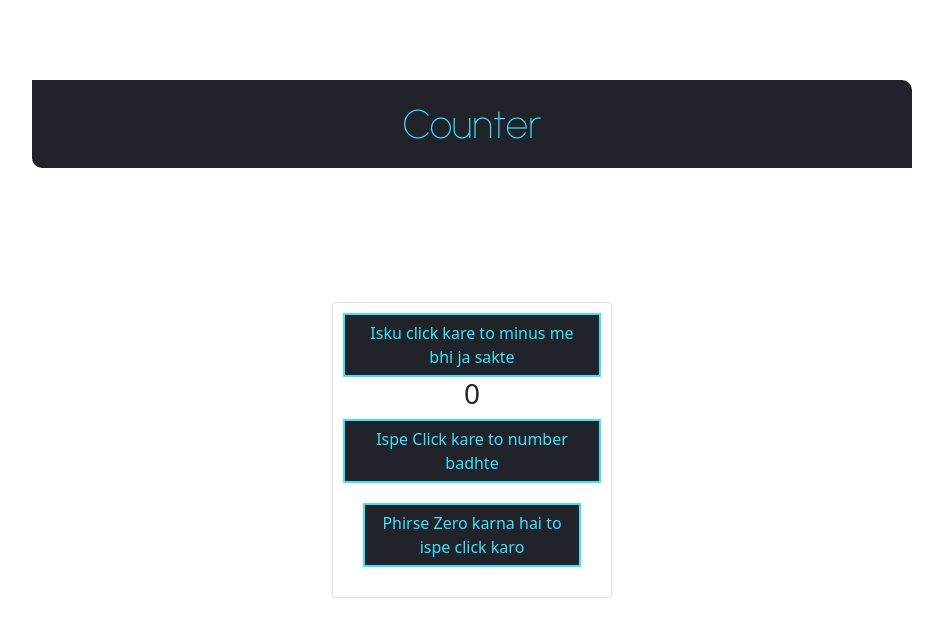
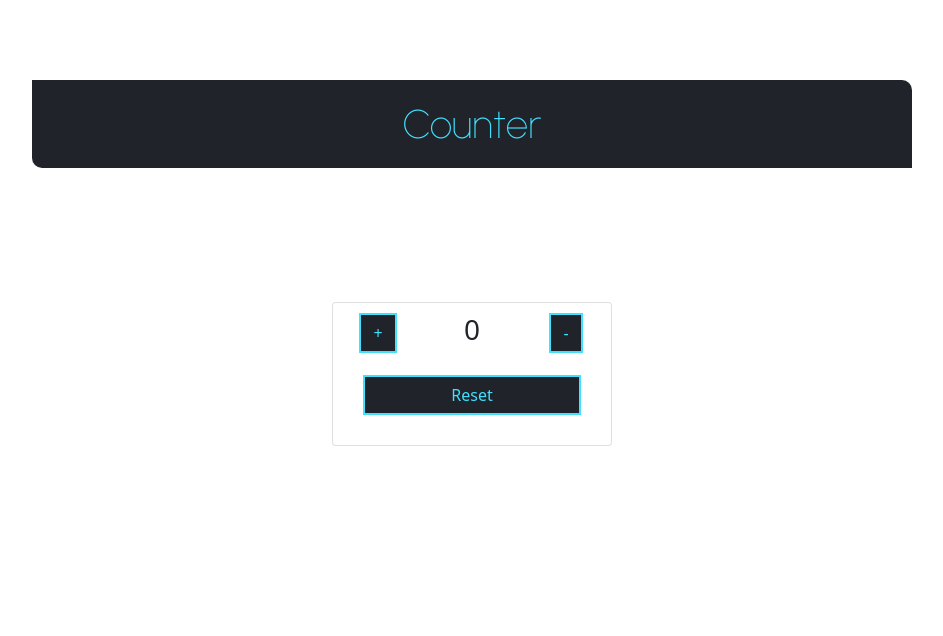
Before and after one commit to daniyal8657/Practice-App, a React (Create React App) app: page / in a window 1280 px wide. Shown: the top 636 px of the page, without its empty margins (168-1111 px from the left). Built offline with nearby package versions, Linux system fonts and the light colour scheme.

Commit message:
Reset Button

```diff
--- a/src/Components/Counter/Counter.jsx
+++ b/src/Components/Counter/Counter.jsx
@@ -1,19 +1,33 @@
-import React,{useState} from 'react';
-import { Button, Card } from 'react-bootstrap';
-import "./Counter.css"
+import React, { useState } from "react";
+import { Button, Card, Row, Col } from "react-bootstrap";
+import "./Counter.css";
 
 export const Counter = () => {
-    const [count, setCount] = useState(0)
-    return(
+  const [count, setCount] = useState(0);
+  return (
     <div>
       <h1>Counter</h1>
       <br />
       <Card className="counter">
-            <Button className="btns" onClick={()=>setCount(count - 1)}>Isku click kare to minus me bhi ja sakte</Button>
+        <Row>
+          <Col>
+            <Button className="btns" onClick={() => setCount(count - 1)}>
+              +
+            </Button>
+          </Col>
+          <Col>
             <h3>{count}</h3>
-            <Button className="btns" onClick={()=>setCount(count + 1)}>Ispe Click kare to number badhte</Button>
-            <Button className="reset" onClick={()=>setCount(0)}>Phirse Zero karna hai to ispe click karo</Button>
+          </Col>
+          <Col>
+            <Button className="btns" onClick={() => setCount(count + 1)}>
+              -
+            </Button>
+          </Col>
+        </Row>
+        <Button className="reset" onClick={() => setCount(0)}>
+          Reset
+        </Button>
       </Card>
     </div>
-    )
-}
+  );
+};
```
Lines whose indentation alone changed are shown as unchanged.
